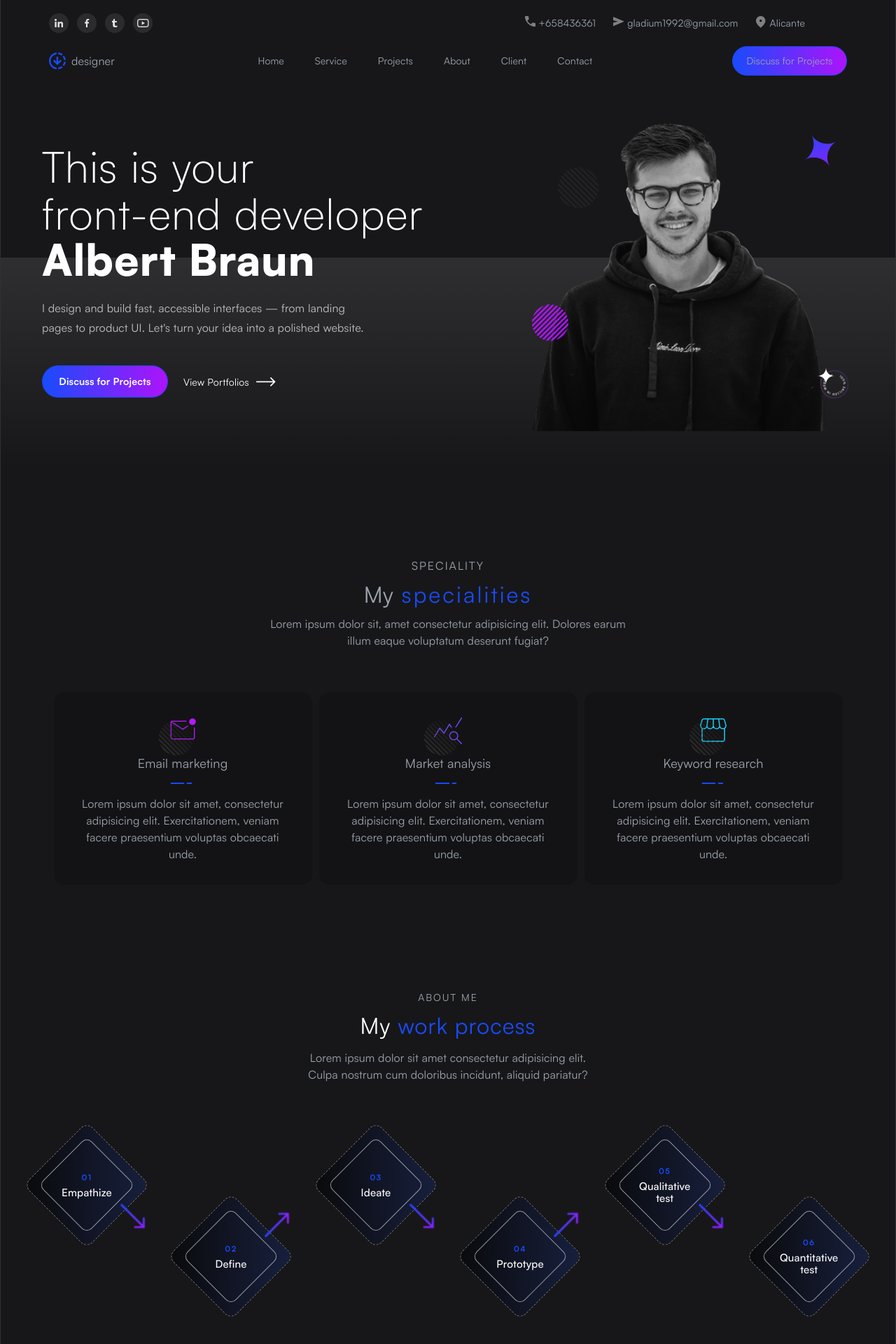
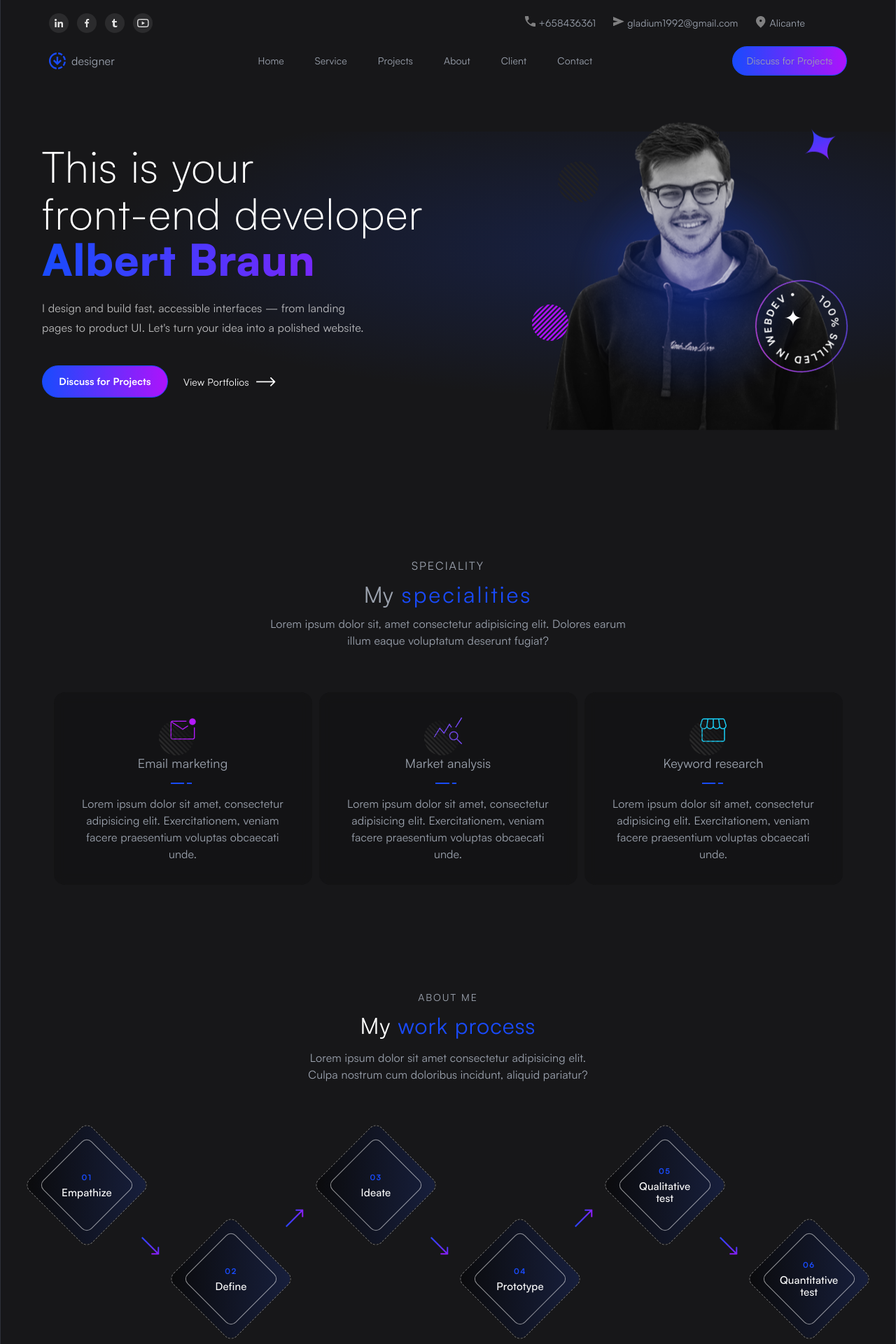
Before and after one commit to BobMar1ey/Project-list, a React (Vite) app: page / in a window 1280 px wide. Shown: the top 1920 px of the page at 70% size. Built offline with nearby package versions, Linux system fonts and the light colour scheme.

Commit message:
Polish Hero visual effects and Work process arrow layout.
Co-authored-by: Cursor <cursoragent@cursor.com>

```diff
--- a/src/components/Hero/Hero.css
+++ b/src/components/Hero/Hero.css
@@ -1,3 +1,23 @@
+.Hero::before {
+  content: "";
+  position: absolute;
+  inset: 80px 0 auto;
+  height: 420px;
+  background: radial-gradient(
+    ellipse at 70% 40%,
+    rgba(25, 75, 253, 0.18),
+    transparent 60%
+  );
+  pointer-events: none;
+}
+
+.hero__name {
+  background: linear-gradient(90deg, #194bfd 0%, #ad13fb 100%);
+  -webkit-background-clip: text;
+  background-clip: text;
+  color: transparent;
+}
+
 .hero__button {
   background: linear-gradient(90deg, rgba(25, 75, 253, 1) 0%, rgba(173, 19, 251, 1) 100%);
 }
@@ -7,68 +27,30 @@
   color: rgba(25, 75, 253, 1);
 }
 
-.arrow__button {
-  position: relative;
-  display: inline-flex;
-  align-items: center;
-  gap: 10px;
+.hero__link img {
+  transition: transform 0.4s ease;
 }
 
-.arrow__button img {
-  width: 32px;
-  height: 15px;
-  opacity: 0;
-  transform: translateX(-8px);
-  transition: opacity 0.6s ease-in-out, transform 0.6s ease-in-out;
+.hero__link:hover img {
+  transform: translateX(6px);
 }
 
-.arrow__button:hover img {
-  opacity: 1;
-  transform: translateX(0);
+.hero__glow {
+  background: radial-gradient(circle, rgba(25, 75, 253, 0.45), transparent 68%);
+  filter: blur(12px);
 }
 
-.Hero .container {
-  position: relative;
-  background-image: url(../../images/Hero/avatar.png);
-  background-repeat: no-repeat;
-  background-position: 92% 88%;
-  background-size: min(420px, 46vw);
+.hero__avatar {
+  mix-blend-mode: lighten;
+  animation: heroFloat 6s ease-in-out infinite;
 }
 
-.Hero::before {
-  content: "";
-  position: absolute;
-  top: 260px;
-  right: 0;
-  background: linear-gradient(
-    180deg,
-    rgba(255, 255, 255, 0.1) 0%,
-    rgba(0, 0, 0, 0) 100%
-  );
-  width: 100%;
-  height: 300px;
-  pointer-events: none;
-}
-
-.circle-wrapper {
-  width: 134px;
-  height: 134px;
-  position: relative;
+.hero__spark {
+  animation: heroFloat 5s ease-in-out infinite;
 }
 
 .rotating-svg {
-  width: 100%;
-  height: 100%;
   animation: spin 20s linear infinite;
-}
-
-@keyframes spin {
-  from {
-    transform: rotate(0deg);
-  }
-  to {
-    transform: rotate(360deg);
-  }
 }
 
 .curved-text {
@@ -79,22 +61,28 @@
   fill: #fff;
 }
 
-.center-star {
-  position: absolute;
-  top: 50%;
-  left: 50%;
-  transform: translate(-50%, -50%);
-  width: 24px;
-  height: 24px;
-  pointer-events: none;
-}
-
 .hero__backdrop {
   animation: heroFadeIn 0.28s ease;
 }
 
 .hero__modal {
   animation: heroModalIn 0.32s ease;
+}
+
+@keyframes spin {
+  to {
+    transform: rotate(360deg);
+  }
+}
+
+@keyframes heroFloat {
+  0%,
+  100% {
+    transform: translateY(0);
+  }
+  50% {
+    transform: translateY(-10px);
+  }
 }
 
 @keyframes heroFadeIn {
@@ -113,29 +101,18 @@
   }
   to {
     opacity: 1;
-    transform: translateY(0) scale(1);
-  }
-}
-
-@media (max-width: 767px) {
-  .Hero .container {
-    background-position: center 100%;
-    background-size: min(260px, 72vw);
-    min-height: 640px;
-  }
-
-  .arrow__button img {
-    opacity: 1;
     transform: none;
   }
 }
 
 @media (prefers-reduced-motion: reduce) {
   .rotating-svg,
+  .hero__avatar,
+  .hero__spark,
   .hero__backdrop,
   .hero__modal,
-  .arrow__button img,
-  .hero__button {
+  .hero__button,
+  .hero__link img {
     animation: none;
     transition: none;
   }
--- a/src/components/Work/Work.css
+++ b/src/components/Work/Work.css
@@ -1,11 +1,11 @@
 .work__track {
-  --size: clamp(112px, 30vw, 148px);
+  --size: clamp(104px, 28vw, 148px);
   display: flex;
   flex-direction: column;
   align-items: stretch;
   justify-content: space-between;
-  width: min(100%, calc(var(--size) * 2.2));
-  gap: clamp(28px, 7vw, 52px);
+  width: min(100%, calc(var(--size) * 2.5));
+  gap: clamp(64px, 12vw, 88px);
   padding-block: calc(var(--size) * 0.2);
   margin: 0;
   list-style: none;
@@ -29,6 +29,7 @@
 
 .work__diamond {
   position: relative;
+  z-index: 1;
   display: flex;
   width: 100%;
   height: 100%;
@@ -96,22 +97,22 @@
 
 .work__arrow {
   position: absolute;
-  z-index: 2;
-  width: clamp(22px, 5vw, 36px);
+  z-index: 0;
+  width: clamp(18px, 4vw, 26px);
   height: auto;
   pointer-events: none;
 }
 
 .work__item:nth-child(odd) .work__arrow {
-  right: 0;
-  bottom: 0;
-  transform: translate(42%, 42%);
+  top: calc(100% + 12px);
+  left: calc(100% + 8px);
 }
 
 .work__item:nth-child(even) .work__arrow {
-  bottom: 0;
-  left: 0;
-  transform: translate(-42%, 42%) rotate(90deg);
+  top: calc(100% + 12px);
+  right: calc(100% + 8px);
+  left: auto;
+  transform: rotate(90deg);
 }
 
 @media (hover: hover) {
@@ -132,8 +133,8 @@
     align-items: stretch;
     width: 100%;
     max-width: 100%;
-    height: calc(var(--size) * 2.2);
-    gap: 0;
+    height: calc(var(--size) * 2.45);
+    gap: clamp(12px, 1.5vw, 22px);
   }
 
   .work__item:nth-child(odd) {
@@ -145,18 +146,19 @@
   }
 
   .work__item:nth-child(odd) .work__arrow {
-    right: 0;
-    bottom: 12%;
-    left: auto;
-    transform: translate(55%, 40%);
+    top: calc(100% + 10px);
+    left: calc(100% + 14px);
+    right: auto;
+    bottom: auto;
+    transform: none;
   }
 
   .work__item:nth-child(even) .work__arrow {
-    top: 12%;
-    right: 0;
-    bottom: auto;
-    left: auto;
-    transform: translate(55%, -40%) rotate(-90deg);
+    top: auto;
+    right: auto;
+    bottom: calc(100% + 10px);
+    left: calc(100% + 14px);
+    transform: rotate(-90deg);
   }
 }
 
```
